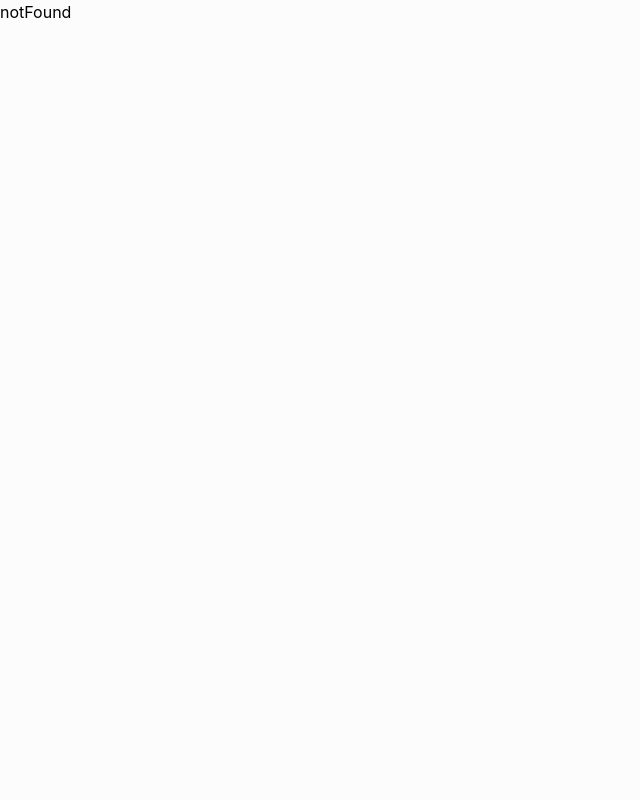
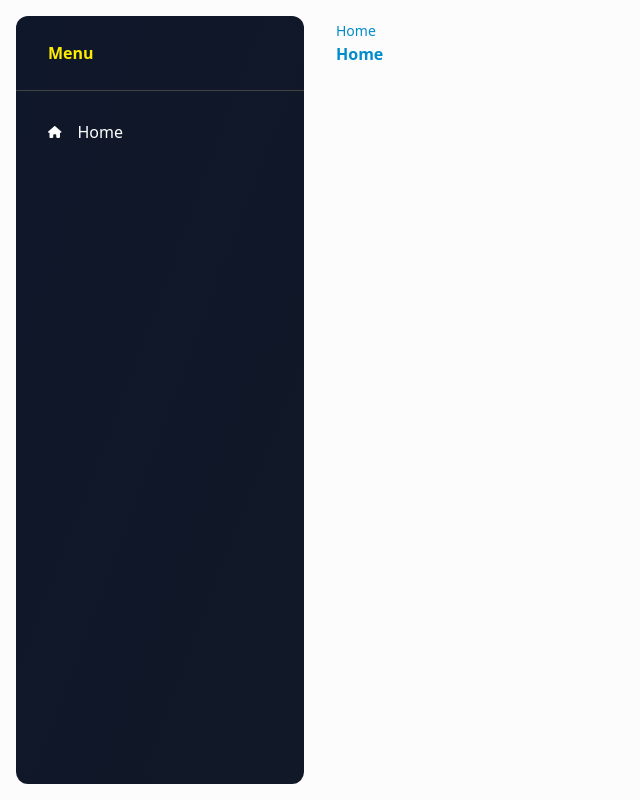
Before and after one commit to AndresChia/celes-dashboard, a React (Create React App) app: page /home in a window 1280 px wide. Shown: the whole page, without its empty margins (0-640 px from the left). Built offline with nearby package versions, Linux system fonts and the light colour scheme.

Commit message:
feat: 🎸 create navbar and menu

```diff
--- a/src/App.tsx
+++ b/src/App.tsx
@@ -5,13 +5,16 @@ import NotFound from "./app/not-found/notFound";
 
 export default function App() {
   return (
+    <>
       <Router>
         <div className="min-h-screen bg-gray-50/50">
           <Routes>
             <Route path="/" Component={Home} />
+            <Route path="/home" Component={Home} />
             <Route path="*" Component={NotFound} />
           </Routes>
         </div>
       </Router>
+    </>
   );
 }
--- a/src/app/home/home.tsx
+++ b/src/app/home/home.tsx
@@ -1,23 +1,36 @@
-import React, { Component } from "react";
-import logo from "../../logo.svg";
+import { Component } from "react";
+import { Helmet } from "react-helmet";
+import { Header } from "../../components/header/header";
+import { Navbar } from "../../components/navBar/navbar";
 
 export default class Home extends Component {
+
+  breadcrumb: Navbar[] = [
+    { link: '/home', title: 'Home' },
+  ];
+
+
   render() {
+
+
+
     return (
-      <header>
-        <img src={logo} className="App-logo" alt="logo" />
-        <p>
-          Edit <code>src/App.tsx</code> and save to reload.
-        </p>
-        <a
-          className="App-link"
-          href="https://reactjs.org"
-          target="_blank"
-          rel="noopener noreferrer"
-        >
-          Learn React
-        </a>
-      </header>
+      <>
+        <Helmet>
+          <meta charSet="utf-8" />
+          <title>Celes - Home</title>
+        </Helmet>
+        <Header breadcrumb={this.breadcrumb} />
+        <div className="p-4 xl:ml-80">
+          <div className="mt-12">
+            <div className="mb-12 grid gap-y-10 gap-x-6 md:grid-cols-2 xl:grid-cols-3">
+              <div className="cursor-pointer">
+
+              </div>
+            </div>
+          </div>
+        </div>
+      </>
     );
   }
 }
--- /dev/null
+++ b/src/components/header/header.tsx
@@ -0,0 +1,32 @@
+import { useEffect, useState } from "react";
+import { Menu } from "../menu/menu"
+import NavBar from "../navBar/nav-bar";
+import { Navbar } from "../navBar/navbar";
+import axios from "axios";
+
+interface Props {
+    breadcrumb: Navbar[];
+}
+
+
+
+
+export const Header = ({ breadcrumb }: Props) => {
+    const [open, setOpen] = useState(false);
+
+
+    /* const [post, setPost] = useState(null);
+     useEffect(() => {
+         const openKey = process.env.REACT_APP_OPEN_WEATHER_API_ID;
+         axios.get(`http://api.openweathermap.org/data/2.5/air_pollution?lat=50&lon=50&appid=${openKey}`).then((response) => {
+             setPost(response.data);
+         });
+     }, []);
+ */
+
+    return (<>
+        <Menu open={open} setOpen={setOpen} />
+        <NavBar open={open} setOpen={setOpen} breadcrumb={breadcrumb} />
+    </>
+    )
+}
--- /dev/null
+++ b/src/components/menu/menu.tsx
@@ -0,0 +1,69 @@
+import { faX } from "@fortawesome/free-solid-svg-icons";
+import { FontAwesomeIcon } from "@fortawesome/react-fontawesome";
+import { useTranslation } from "react-i18next";
+import { MENUS } from "../../utils/menu";
+
+interface Props {
+    open?: boolean;
+    setOpen: (state: boolean) => void;
+}
+
+
+export const Menu = ({ open = false, setOpen }: Props) => {
+    const { t } = useTranslation();
+    return (
+        <>
+            <div
+                className={`${open ? '' : 'hidden'} z-40 absolute bg-black opacity-40 top-0 left-0 w-screen h-screen xl:hidden`}
+            ></div>
+
+            <aside
+                className={`${open ? '' : 'hidden'} bg-gradient-to-br from-slate-900 to-[#111827] fixed inset-0 z-50 my-4 ml-4 h-[calc(100vh-32px)] rounded-xl transition-transform duration-300 translate-x-0 xl:block md:w-72 md:translate-x-[calc(100vw_-_311px)] xl:translate-x-0 max-md:w-[calc(100%_-_30px)]`}
+            >
+
+                <div className="relative border-b border-gray_scale_1">
+
+                    <div className="flex items-center gap-4 py-6 px-8">
+                        <h6 className="block antialiased tracking-normal font-sans text-base font-semibold leading-relaxed text-primary_1">
+                            {t('menu')}
+                        </h6>
+                    </div>
+                    <button
+                        className="middle none font-sans font-medium text-center uppercase transition-all disabled:opacity-50 disabled:shadow-none disabled:pointer-events-none w-8 max-w-[32px] h-8 max-h-[32px] rounded-lg text-xs text-white hover:bg-white/10 active:bg-white/30 absolute right-0 top-0 grid rounded-br-none rounded-tl-none xl:hidden"
+                        type="button"
+                        onClick={() => setOpen(!open)}
+                    >
+                        <span className="absolute top-1/2 left-1/2 transform -translate-y-1/2 -translate-x-1/2">
+                            <FontAwesomeIcon icon={faX} />
+                        </span>
+                    </button>
+                </div>
+
+
+                <div className="m-4">
+                    <ul className="mb-4 flex flex-col gap-1">
+                        {
+                            MENUS.map(menu => (
+                                <li key={menu.title}>
+                                    <a href={menu.link} aria-current="page" >
+                                        <button
+                                            className="middle none font-sans font-bold center transition-all disabled:opacity-50 disabled:shadow-none disabled:pointer-events-none text-xs py-3 rounded-lg text-white w-full flex items-center gap-4 px-4 capitalize hover:shadow-lg hover:shadow-blue-500/40 active:opacity-[0.85]"
+                                            type="button"
+                                        >
+                                            <FontAwesomeIcon icon={menu.icon} />
+                                            <p className="block antialiased font-sans text-base leading-relaxed text-inherit font-medium capitalize">
+                                                {menu.title}
+                                            </p>
+                                        </button>
+                                    </a>
+                                </li>
+                            ))
+                        }
+                    </ul>
+                </div>
+
+            </aside>
+        </>
+    )
+
+}
--- /dev/null
+++ b/src/components/navBar/nav-bar.tsx
@@ -0,0 +1,69 @@
+import { faBars } from "@fortawesome/free-solid-svg-icons";
+import { FontAwesomeIcon } from "@fortawesome/react-fontawesome";
+import { Navbar } from "./navbar";
+
+interface Props {
+    open?: boolean;
+    setOpen: (state: boolean) => void;
+    breadcrumb: Navbar[];
+}
+
+export const NavBar = ({ open = false, setOpen, breadcrumb }: Props) => {
+    return (
+        <div className="p-4 xl:ml-80">
+            <nav aria-label="nav" className="block w-full max-w-full bg-transparent text-primary_2 shadow-none transition-all px-0 py-1">
+                <div className="flex flex-col-reverse justify-between gap-6 md:flex-row md:items-center">
+                    <div className="capitalize max-sm:mt-14">
+                        <nav aria-label="breadcrumb" className="w-max">
+                            <ol className="flex flex-wrap items-center w-full bg-opacity-60 rounded-md bg-transparent p-0 transition-all">
+                                {
+                                    breadcrumb.map((menu, index) =>
+                                        <li
+                                            key={menu.title}
+                                            className="flex items-center antialiased font-sans text-sm font-normal leading-normal cursor-pointer transition-colors duration-300 hover:text-light-blue-500"
+                                        >
+                                            <a href="[menu.link]">
+                                                <p
+                                                    className="block antialiased font-sans text-sm leading-normal font-normal transition-all hover:text-blue-500 hover:opacity-100"
+                                                >
+                                                    {menu.title}
+                                                </p>
+                                            </a>
+
+                                            {
+                                                // dont show in last item
+                                                breadcrumb.length !== index + 1 ? <span
+                                                    className="text-gray-500 text-sm antialiased font-sans font-normal leading-normal mx-2 pointer-events-none select-none"
+                                                >
+                                                    /
+                                                </span> : ''
+                                            }
+                                        </li>
+                                    )
+                                }
+                            </ol>
+                        </nav>
+                        <h6 className="block antialiased tracking-normal font-sans text-base font-semibold leading-relaxed text-primary_2">
+                            {breadcrumb[breadcrumb.length - 1].title}
+                        </h6>
+                    </div>
+                    <div
+                        className="flex items-center justify-between max-sm:bg-gradient-to-r max-sm:from-primary_2 max-sm:to-complementary_4 max-sm:rounded-md max-sm:fixed max-sm:w-[calc(100vw_-_30px)] max-sm:top-3 max-sm:z-20"
+                    >
+                        <button
+                            className="relative middle none font-sans font-medium text-center uppercase transition-all disabled:opacity-50 disabled:shadow-none disabled:pointer-events-none w-10 max-w-[40px] h-10 max-h-[40px] rounded-lg text-xs text-gray-500 hover:bg-blue-gray-500/10 active:bg-blue-gray-500/30 grid xl:hidden max-sm:text-primary_1"
+                            type="button"
+                            onClick={() => setOpen(!open)}
+                        >
+                            <span className="absolute top-1/2 left-1/2 transform -translate-y-1/2 -translate-x-1/2">
+                                <FontAwesomeIcon icon={faBars} />
+                            </span>
+                        </button>
+                    </div>
+                </div>
+            </nav>
+        </div>
+    )
+}
+
+export default NavBar;
--- /dev/null
+++ b/src/components/navBar/navbar.ts
@@ -0,0 +1,4 @@
+export interface Navbar {
+  title: string;
+  link: string;
+}
--- /dev/null
+++ b/src/utils/menu.tsx
@@ -0,0 +1,9 @@
+import { faHouse } from "@fortawesome/free-solid-svg-icons";
+
+export const MENUS = [
+    {
+        title: 'home',
+        icon: faHouse,
+        link: '/home'
+    }
+]
```
Lines whose indentation alone changed are shown as unchanged.
